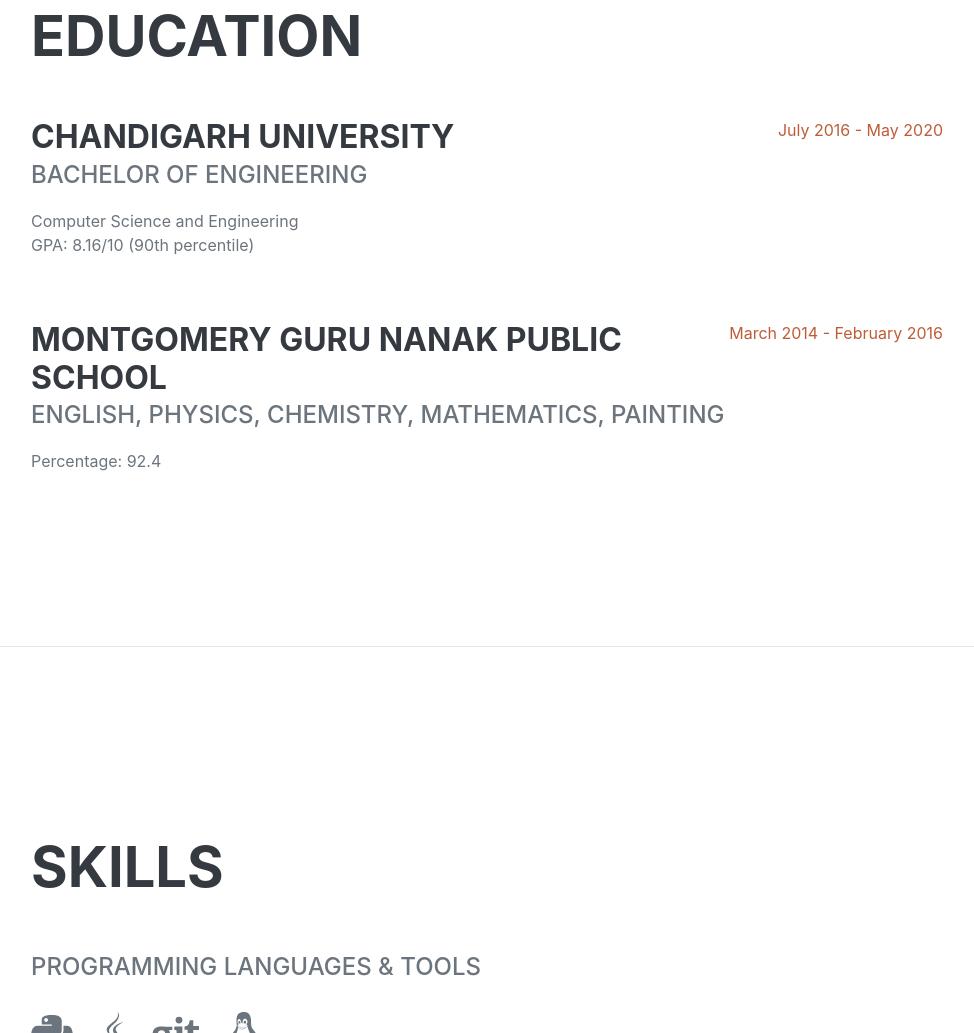
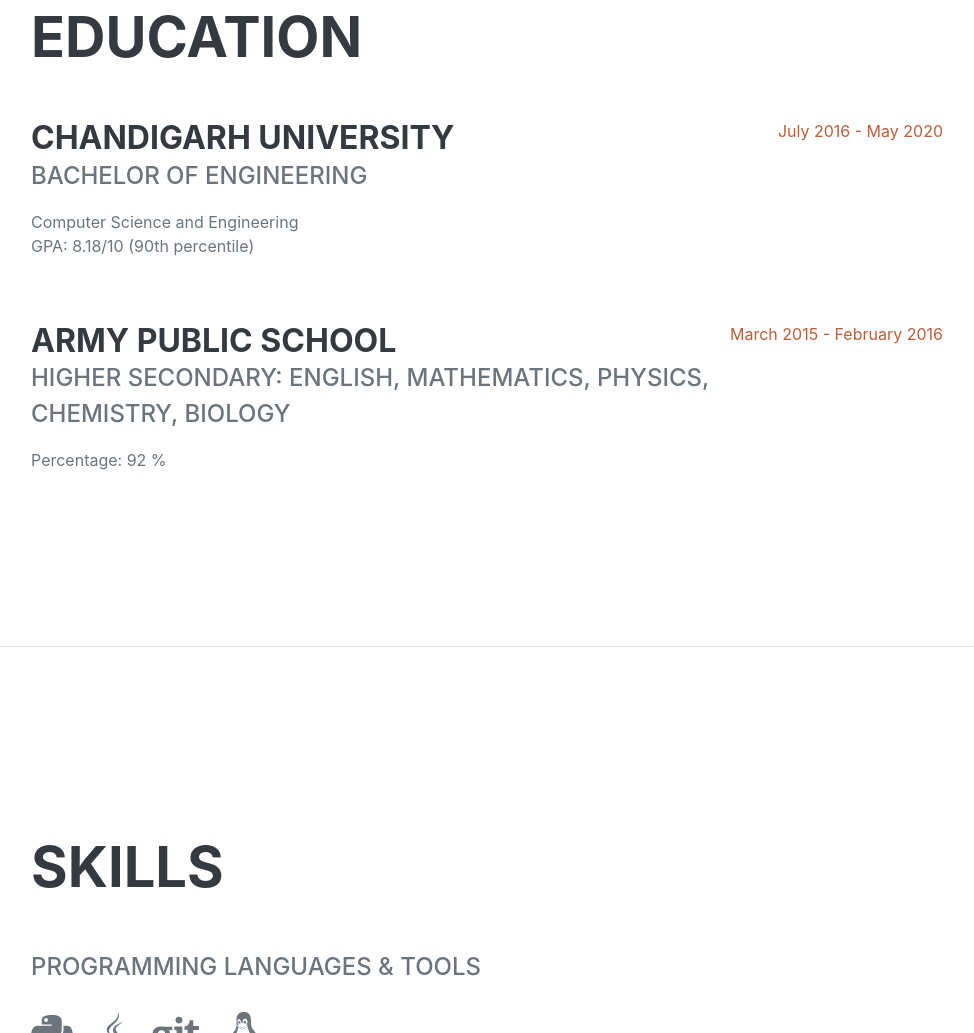
Before and after one commit to sudoShikhar/sudoShikhar.github.io, a plain HTML site: page index.html in a window 1280 px wide. Shown: the part 2739-3772 px from the top of the page, without its empty margins (289-1263 px from the left). Drawn offline with nearby package versions, Linux system fonts and the light colour scheme; a web font is replaced by a local one.

Commit message:
Added Education

```diff
--- a/index.html
+++ b/index.html
@@ -185,17 +185,17 @@
               <h3 class="mb-0">Chandigarh University</h3>
               <div class="subheading mb-3">Bachelor of Engineering</div>
               <div>Computer Science and Engineering</div>
-              <p>GPA: 8.16/10 (90th percentile)</p>
+              <p>GPA: 8.18/10 (90th percentile)</p>
             </div>
             <div class="flex-shrink-0"><span class="text-primary">July 2016 - May 2020</span></div>
           </div>
           <div class="d-flex flex-column flex-md-row justify-content-between">
             <div class="flex-grow-1">
-              <h3 class="mb-0">Montgomery Guru Nanak Public School</h3>
-              <div class="subheading mb-3">English, Physics, Chemistry, Mathematics, Painting</div>
-              <p>Percentage: 92.4</p>
+              <h3 class="mb-0">Army Public School</h3>
+              <div class="subheading mb-3">Higher Secondary: English, Mathematics, Physics, Chemistry, Biology</div>
+              <p>Percentage: 92 %</p>
             </div>
-            <div class="flex-shrink-0"><span class="text-primary">March 2014 - February 2016</span></div>
+            <div class="flex-shrink-0"><span class="text-primary">March 2015 - February 2016</span></div>
           </div>
         </div>
       </section>
```
